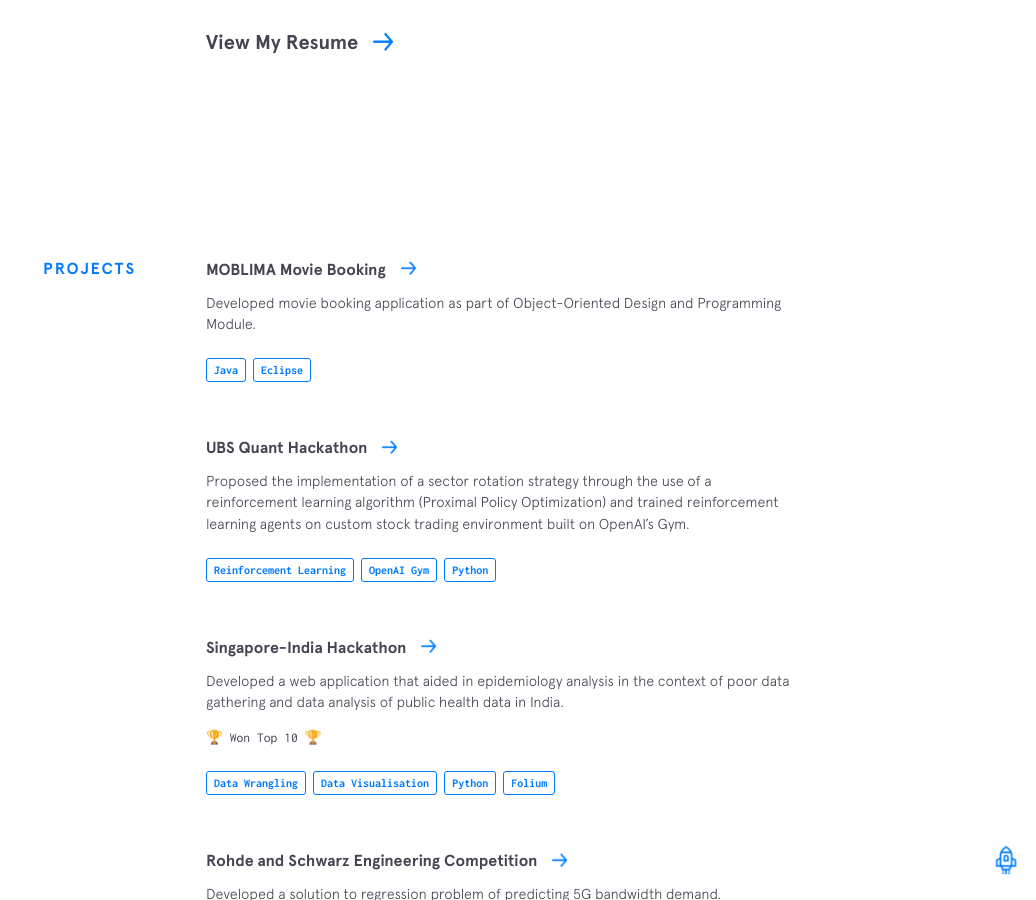
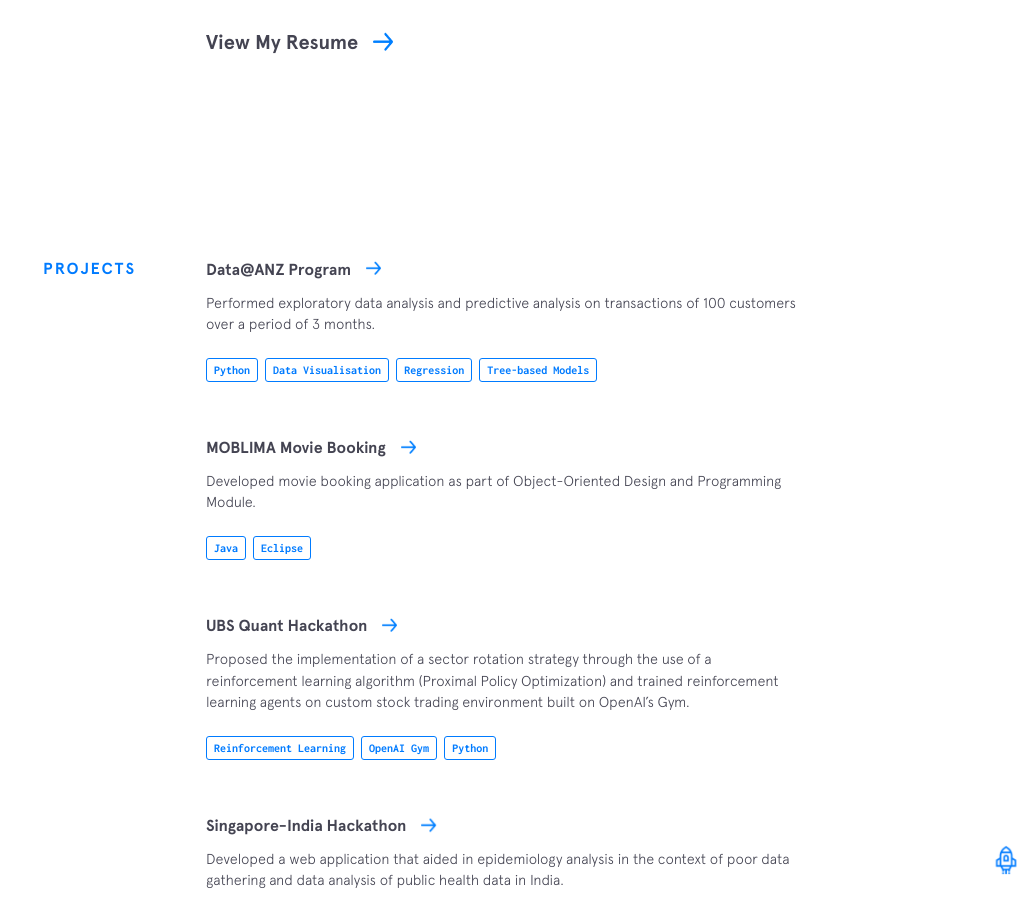
Before and after one commit to jervvs/jervvs.github.io, a Jekyll site: the page built from index.html, in a window 1280 px wide and 900 px high, scrolled down 3045 px. Shown: the whole window, without its empty margins (244-1280 px from the left). Built offline with Jekyll 4.4.1, drawn with Linux system fonts in a browser that asks for light colours; nearby versions of some CDN libraries.

Commit message:
Update other-projects.yml

```diff
--- a/_data/other-projects.yml
+++ b/_data/other-projects.yml
@@ -1,3 +1,13 @@
+- name: Data@ANZ Program
+  url: https://github.com/jervvs/anz-virtual-internship
+  code:
+  description: Performed exploratory data analysis and predictive analysis on transactions of 100 customers over a period of 3 months.
+  used:
+    - thing: Python
+    - thing: Data Visualisation
+    - thing: Regression
+    - thing: Tree-based Models
+
 - name: MOBLIMA Movie Booking
   url:
   code:
```
